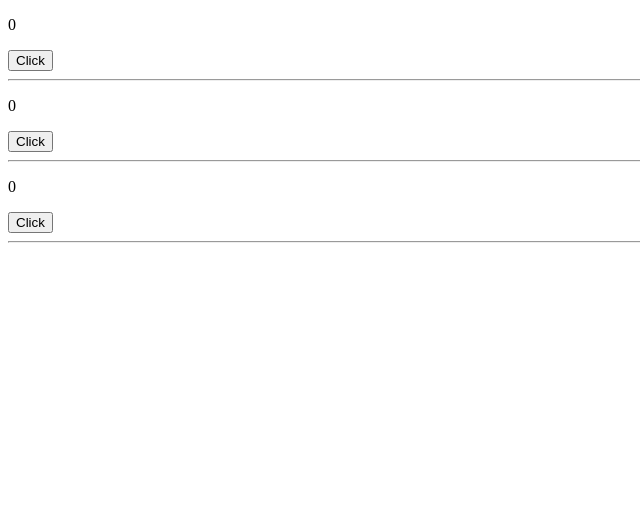
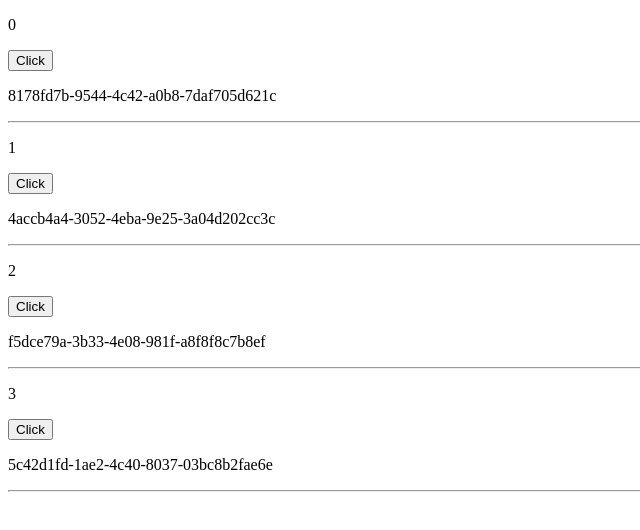
Before and after one commit to TavishOKeefe/Entertainment-Security, a React app: page / in a window 1280 px wide. Shown: the top 530 px of the page, without its empty margins (0-640 px from the left). Built offline with nearby package versions, Linux system fonts and the light colour scheme.

Commit message:
working to write function to calculate user click patterns and match with hard coded button list properties.

```diff
--- a/src/components/Screen.jsx
+++ b/src/components/Screen.jsx
@@ -2,20 +2,17 @@ import React from 'react';
 import PropTypes from 'prop-types';
 
 function Screen(props){
-
   return(
     <div>
       <p>{props.clicked}</p>
       <p>{props.pattern}</p>
-      <p>{props.key}</p>
     </div>
   );
 }
 
 Screen.propTypes = {
   clicked: PropTypes.string,
-  pattern: PropTypes.number,
-  key: PropTypes.string,
+  pattern: PropTypes.number
 };
 
 export default Screen;
--- a/src/components/Static.jsx
+++ b/src/components/Static.jsx
@@ -15,16 +15,27 @@ class Static extends React.Component {
         },
         {
           clicked: null,
-          pattern: 0,
+          pattern: 1,
           id: v4()
         },
         {
           clicked: null,
-          pattern: 0,
+          pattern: 2,
+          id: v4()
+        },
+        {
+          clicked: null,
+          pattern: 3,
           id: v4()
         },
       ]
     };
+    this.onHandleClick = this.onHandleClick.bind(this);
+  }
+
+  onHandleClick(id){
+    let workWithThis = this.state.masterButtonList.slice();
+
   }
 
   render(){
@@ -38,6 +49,7 @@ class Static extends React.Component {
               key={butt.id}
             />
             <button onClick={() => this.onHandleClick(butt.id)}>Click</button>
+            <p>{butt.id}</p>
             <hr/>
           </div>
         )}
```
